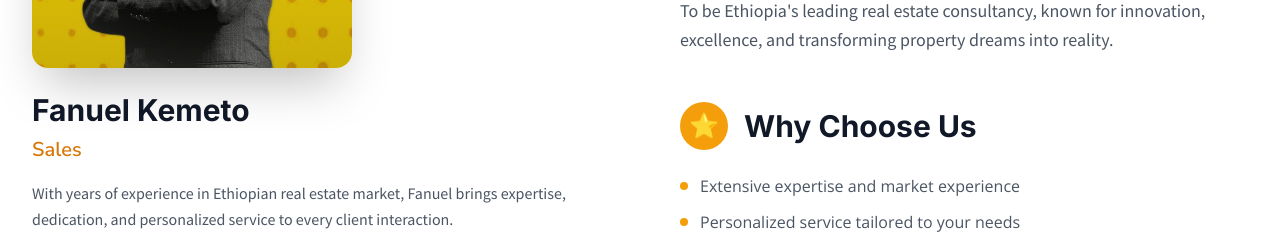
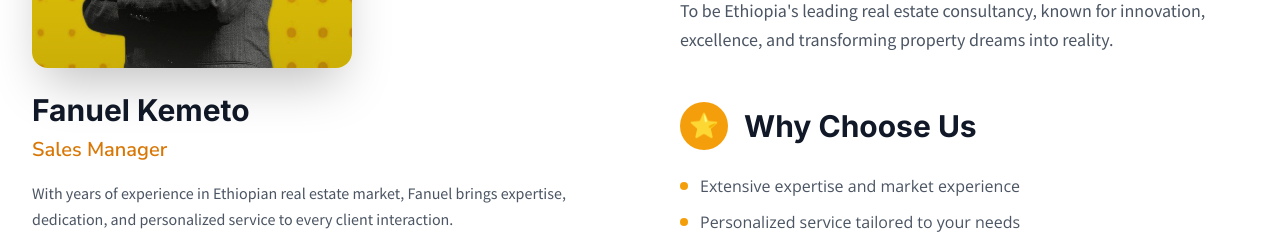
Before and after one commit to dopi95/BK, a Next.js app in the folder frontend/: page / in a window 1280 px wide. Shown: the part 1480-1714 px from the top of the page. Built offline with nearby package versions, Linux system fonts and the light colour scheme.

Commit message:
update about text

```diff
--- a/frontend/src/components/About.tsx
+++ b/frontend/src/components/About.tsx
@@ -107,7 +107,7 @@ export default function About() {
                   Fanuel Kemeto
                 </h3>
                 <p className="text-xl text-brand-600 dark:text-brand-400 font-semibold mb-4 font-button">
-                  Sales
+                  Sales Manager
                 </p>
                 <p className="text-gray-600 dark:text-gray-300 leading-relaxed font-body">
                   {t('consultantBio')}
```
Also changed, not shown: 1 other file (tests, documents, lock files or other folders).
